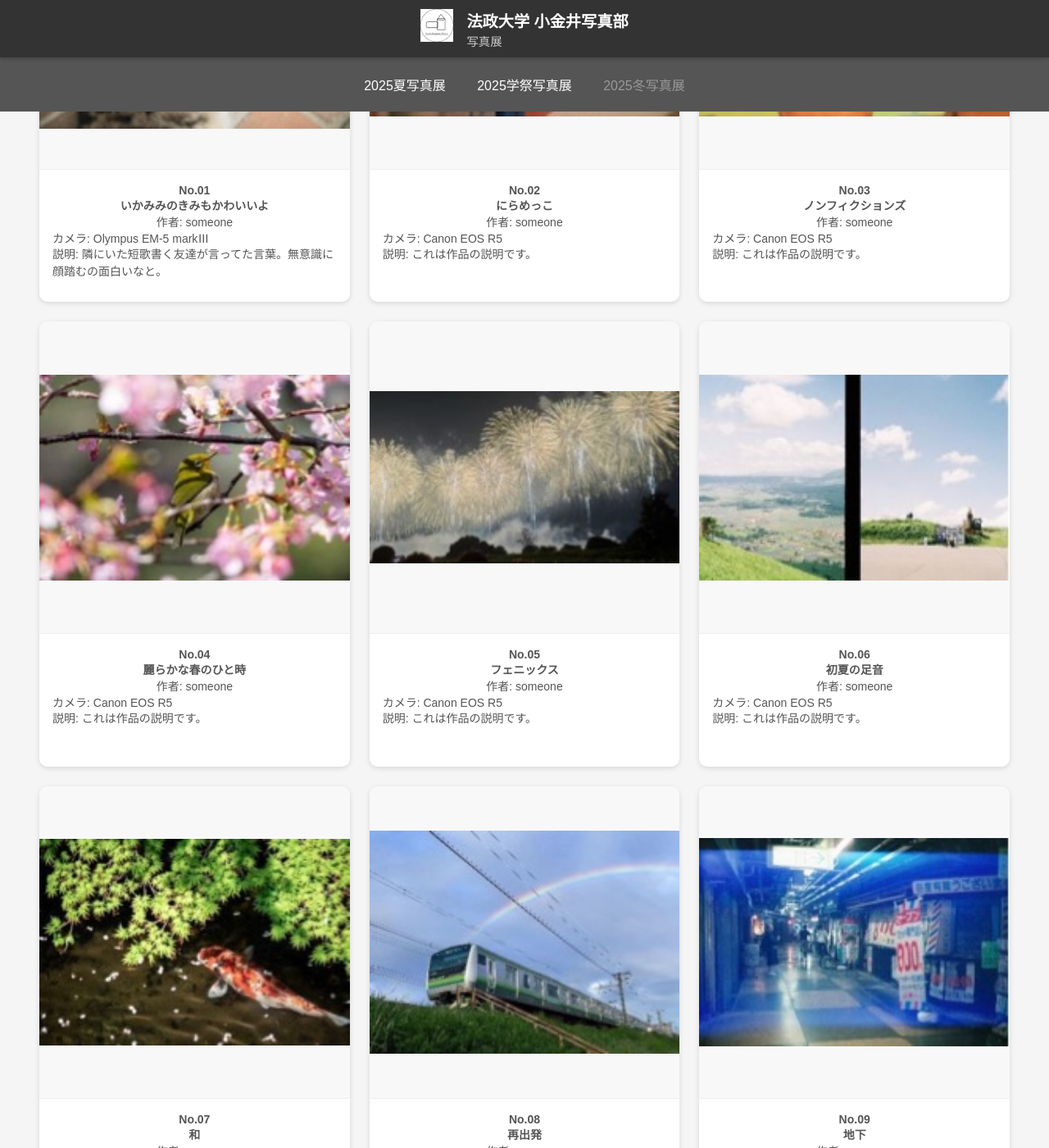
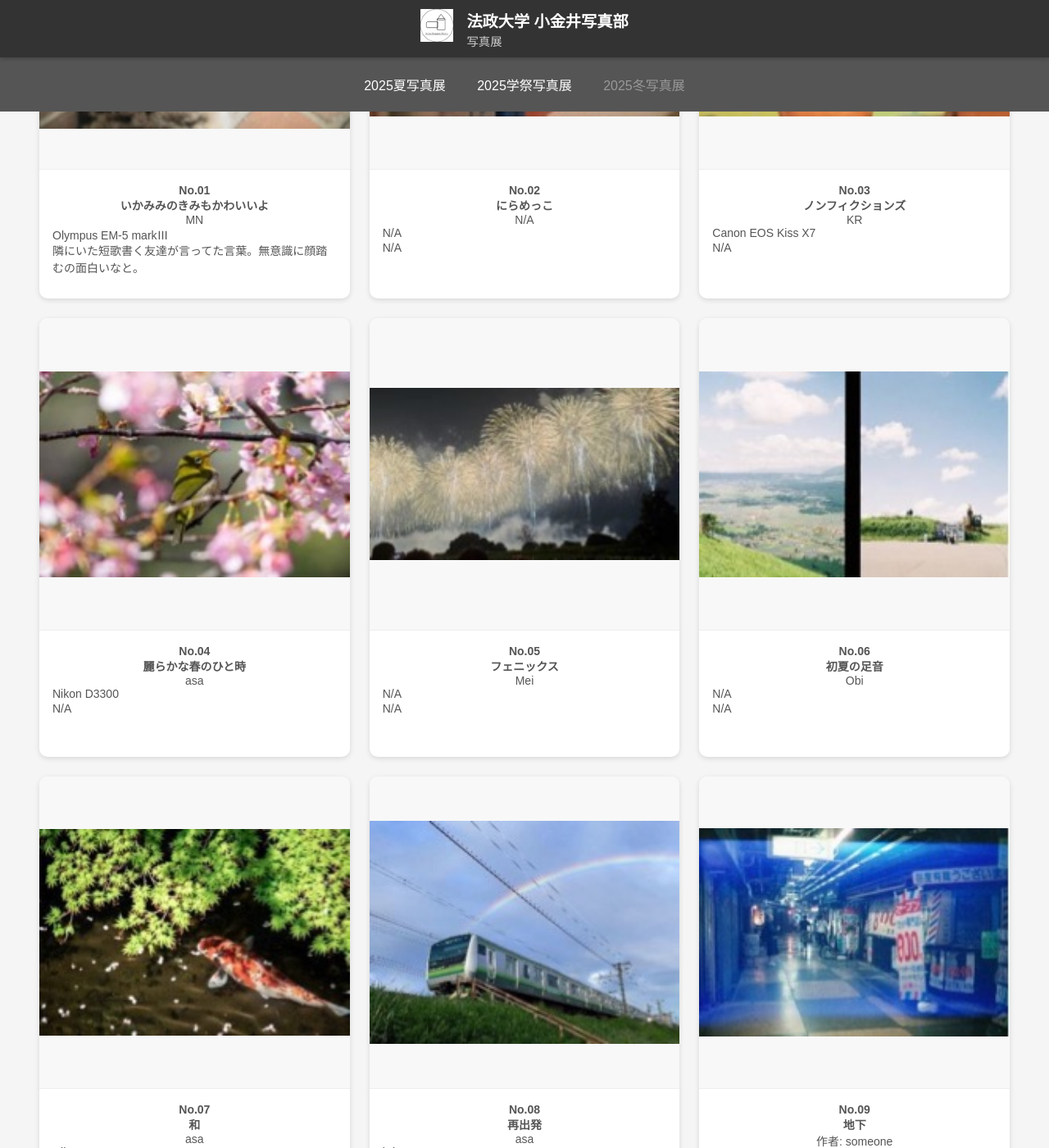
Before and after one commit to fujiyoshi-takayuki/photo-exhibition-site, a Jekyll site: the page built from 2025/summer/af69592862e159a7cf723a78c20a47ce109d13b04db75224503159b765b84967/index.html, in a window 1280 px wide and 1400 px high, scrolled down 441 px. Shown: the whole window at 82% size. Built offline with Jekyll 4.4.1, drawn with Linux system fonts in a browser that asks for light colours; some of the changed text lies outside the part shown.

Commit message:
set more info

```diff
--- a/2025/summer/af69592862e159a7cf723a78c20a47ce109d13b04db75224503159b765b84967/index.html
+++ b/2025/summer/af69592862e159a7cf723a78c20a47ce109d13b04db75224503159b765b84967/index.html
@@ -18,9 +18,9 @@ title: 2025年度 夏写真展 「閃光」 作品一覧
           <div class="work-info">
             <p class="work-number"><strong>No.01</strong></p>
             <p class="work-title">いかみみのきみもかわいいよ</p>
-            <p class="work-author">作者: someone</p>
-            <p class="work-camera">カメラ: Olympus EM-5 markⅢ</p>
-            <p class="work-description">説明: 隣にいた短歌書く友達が言ってた言葉。無意識に顔踏むの面白いなと。</p>
+            <p class="work-author">MN</p>
+            <p class="work-camera">Olympus EM-5 markⅢ</p>
+            <p class="work-description">隣にいた短歌書く友達が言ってた言葉。無意識に顔踏むの面白いなと。</p>
           </div>
         </div>
 
@@ -34,9 +34,9 @@ title: 2025年度 夏写真展 「閃光」 作品一覧
           <div class="work-info">
             <p class="work-number"><strong>No.02</strong></p>
             <p class="work-title">にらめっこ</p>
-            <p class="work-author">作者: someone</p>
-            <p class="work-camera">カメラ: Canon EOS R5</p>
-            <p class="work-description">説明: これは作品の説明です。</p>
+            <p class="work-author">N/A</p>
+            <p class="work-camera">N/A</p>
+            <p class="work-description">N/A</p>
           </div>
         </div>
 
@@ -50,9 +50,9 @@ title: 2025年度 夏写真展 「閃光」 作品一覧
           <div class="work-info">
             <p class="work-number"><strong>No.03</strong></p>
             <p class="work-title">ノンフィクションズ</p>
-            <p class="work-author">作者: someone</p>
-            <p class="work-camera">カメラ: Canon EOS R5</p>
-            <p class="work-description">説明: これは作品の説明です。</p>
+            <p class="work-author">KR</p>
+            <p class="work-camera">Canon EOS Kiss X7</p>
+            <p class="work-description">N/A</p>
           </div>
         </div>
 
@@ -66,9 +66,9 @@ title: 2025年度 夏写真展 「閃光」 作品一覧
           <div class="work-info">
             <p class="work-number"><strong>No.04</strong></p>
             <p class="work-title">麗らかな春のひと時</p>
-            <p class="work-author">作者: someone</p>
-            <p class="work-camera">カメラ: Canon EOS R5</p>
-            <p class="work-description">説明: これは作品の説明です。</p>
+            <p class="work-author">asa</p>
+            <p class="work-camera">Nikon D3300</p>
+            <p class="work-description">N/A</p>
           </div>
         </div>
 
@@ -82,9 +82,9 @@ title: 2025年度 夏写真展 「閃光」 作品一覧
           <div class="work-info">
             <p class="work-number"><strong>No.05</strong></p>
             <p class="work-title">フェニックス</p>
-            <p class="work-author">作者: someone</p>
-            <p class="work-camera">カメラ: Canon EOS R5</p>
-            <p class="work-description">説明: これは作品の説明です。</p>
+            <p class="work-author">Mei</p>
+            <p class="work-camera">N/A</p>
+            <p class="work-description">N/A</p>
           </div>
         </div>
 
@@ -98,9 +98,9 @@ title: 2025年度 夏写真展 「閃光」 作品一覧
           <div class="work-info">
             <p class="work-number"><strong>No.06</strong></p>
             <p class="work-title">初夏の足音</p>
-            <p class="work-author">作者: someone</p>
-            <p class="work-camera">カメラ: Canon EOS R5</p>
-            <p class="work-description">説明: これは作品の説明です。</p>
+            <p class="work-author">Obi</p>
+            <p class="work-camera">N/A</p>
+            <p class="work-description">N/A</p>
           </div>
         </div>
 
@@ -114,9 +114,9 @@ title: 2025年度 夏写真展 「閃光」 作品一覧
           <div class="work-info">
             <p class="work-number"><strong>No.07</strong></p>
             <p class="work-title">和</p>
-            <p class="work-author">作者: someone</p>
-            <p class="work-camera">カメラ: Canon EOS R5</p>
-            <p class="work-description">説明: これは作品の説明です。</p>
+            <p class="work-author">asa</p>
+            <p class="work-camera">Nikon D3300</p>
+            <p class="work-description">N/A</p>
           </div>
         </div>
 
@@ -130,9 +130,9 @@ title: 2025年度 夏写真展 「閃光」 作品一覧
           <div class="work-info">
             <p class="work-number"><strong>No.08</strong></p>
             <p class="work-title">再出発</p>
-            <p class="work-author">作者: someone</p>
-            <p class="work-camera">カメラ: Canon EOS R5</p>
-            <p class="work-description">説明: これは作品の説明です。</p>
+            <p class="work-author">asa</p>
+            <p class="work-camera">iPhone 12</p>
+            <p class="work-description">N/A</p>
           </div>
         </div>
 
```
